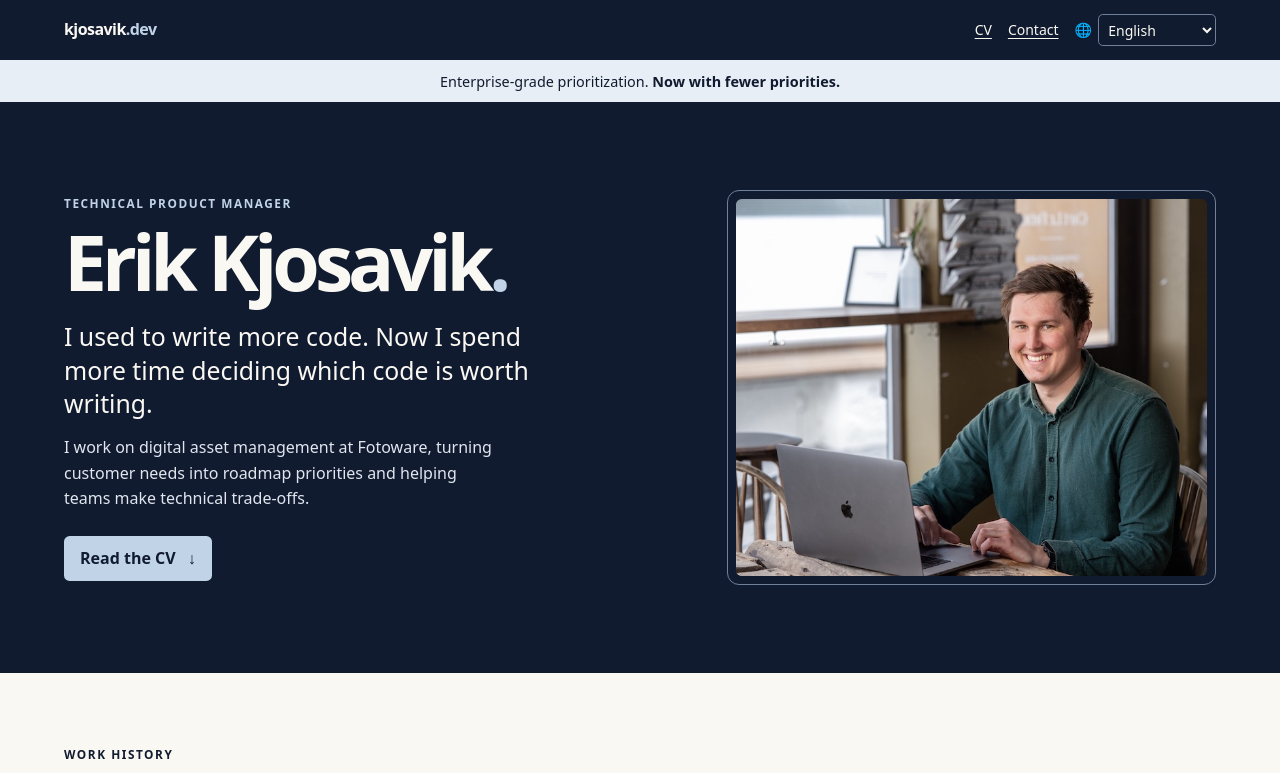
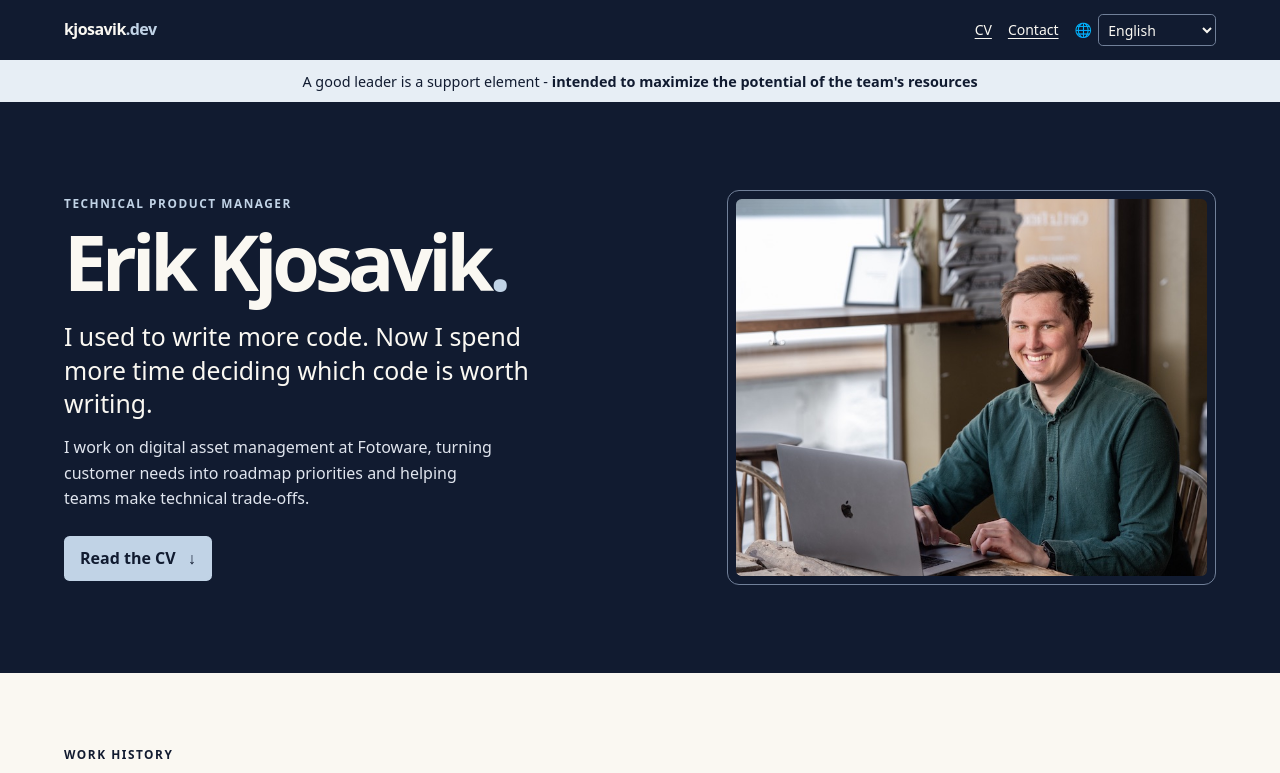
Before and after one commit to kjosavik/homepage, a plain HTML site: page site/index.html in a window 1280 px wide. Shown: the top 773 px of the page. Drawn offline with Linux system fonts and the light colour scheme.

Commit message:
Update banner text

```diff
--- a/site/index.html
+++ b/site/index.html
@@ -32,7 +32,7 @@
     <p class="wrap language-status" id="language-status" role="status" hidden></p>
   </header>
   <main id="main">
-    <p class="banner">Enterprise-grade prioritization. <strong>Now with fewer priorities.</strong></p>
+    <p class="banner">A good leader is a support element - <strong> intended to maximize the potential of the team&#x27;s resources</strong></p>
     <section class="hero" aria-labelledby="name">
       <div class="wrap hero-grid">
         <div>
```
